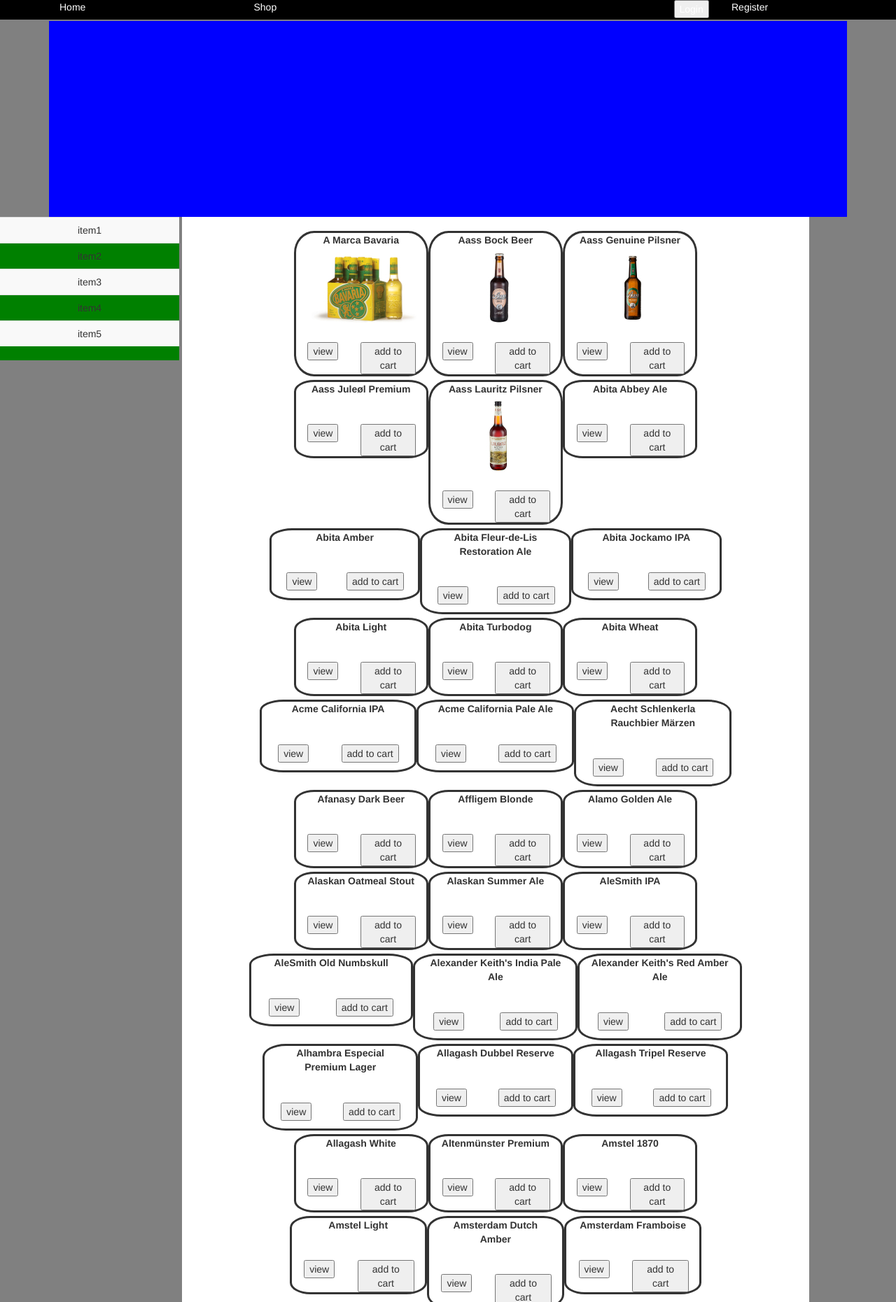
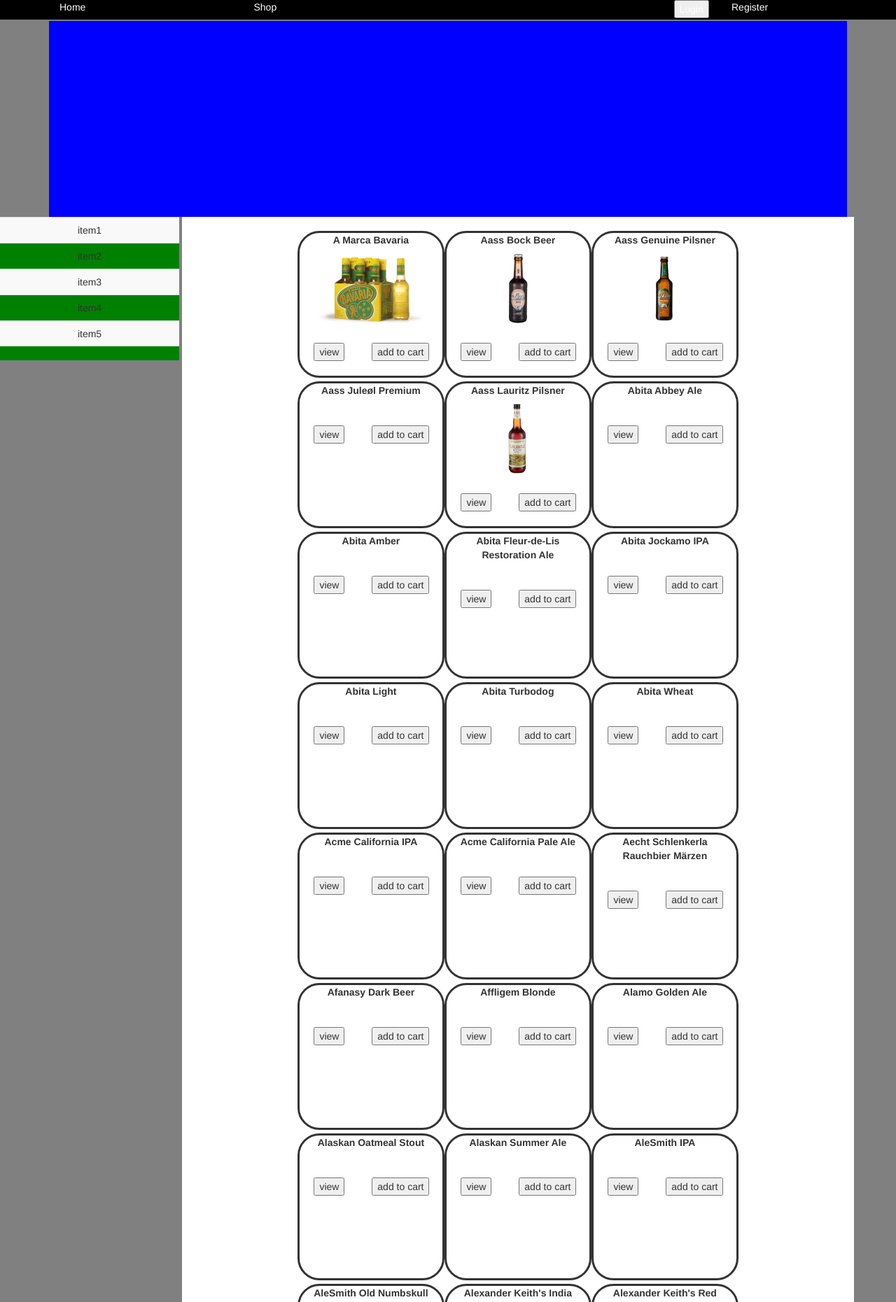
Before and after one commit to garvins84/BeerHub, a PHP site: page /shop.php in a window 1280 px wide. Shown: the top 1861 px of the page at 70% size. Run offline with PHP 8.4, Linux system fonts and the light colour scheme; data comes from the database, SQL or seed files in the repository; some libraries are stand-ins or nearby versions.

Commit message:
nominalized each product box height and width

```diff
--- a/shop.css
+++ b/shop.css
@@ -8,7 +8,7 @@
 
 .catalog{
     background-color: white;
-    width: 70%;
+    width: 75%;
     height: 100%;
 
 }
@@ -16,6 +16,10 @@
 .product-container{
     border-style: solid;
     border-radius: 15%;
+    height: 15em;
+    max-height: 5%;
+    max-width: 15em;
+    width: 15em;
 }
 
 #sidebar{
```
